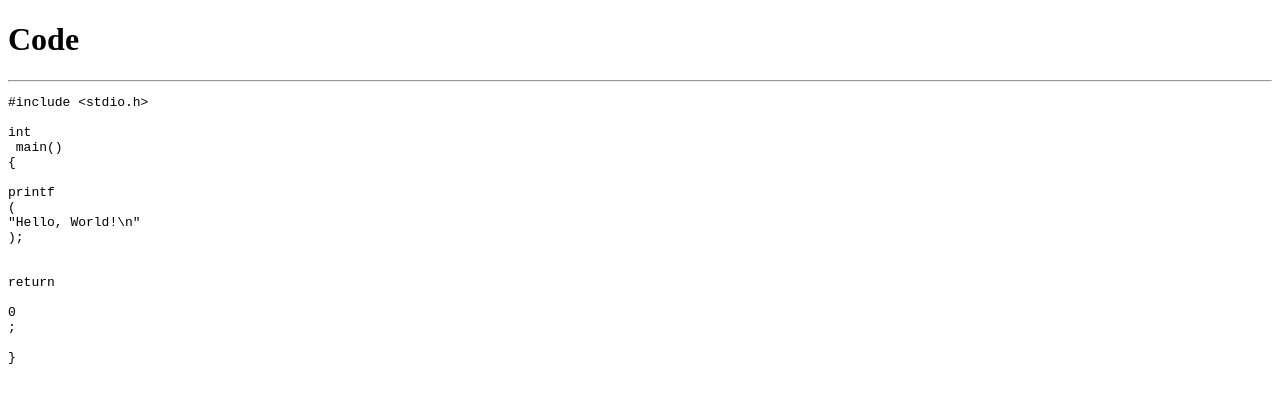
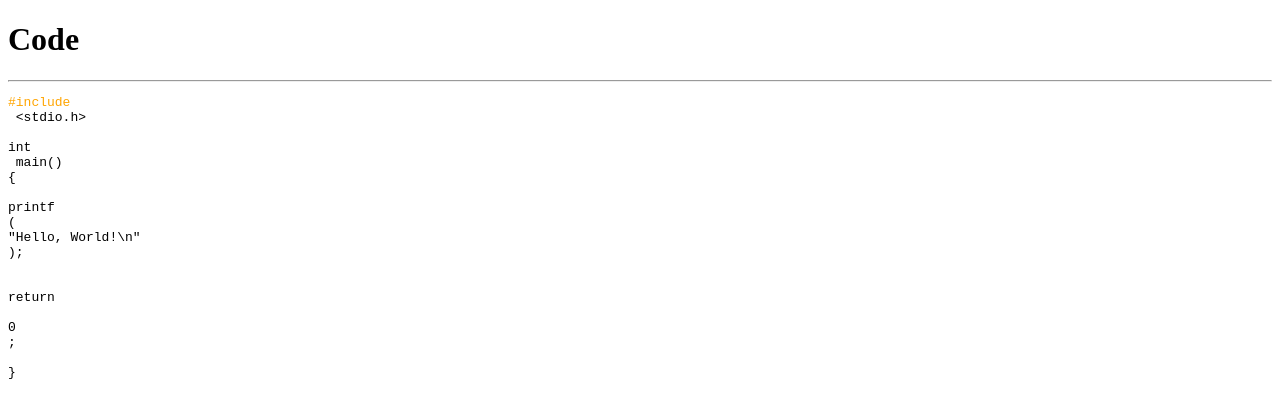
Before and after one commit to im-tosi/css-1, a plain HTML site: page index.html in a window 1280 px wide. Drawn offline with Linux system fonts and the light colour scheme.

Commit message:
Aggiunto la classe arancione nel html

```diff
--- a/index.html
+++ b/index.html
@@ -9,7 +9,7 @@
         <h1>Code</h1>
         <hr />
         <pre>
-</div>#include</div> </div>&lt;stdio.h&gt;</div>
+<div class="arancione">#include</div> </div>&lt;stdio.h&gt;</div>
 
 <div>int</div> main() <div>{</div>
 <div>printf</div><div>(</div><div>"Hello, World!\n"</div><div>);</div>
```
